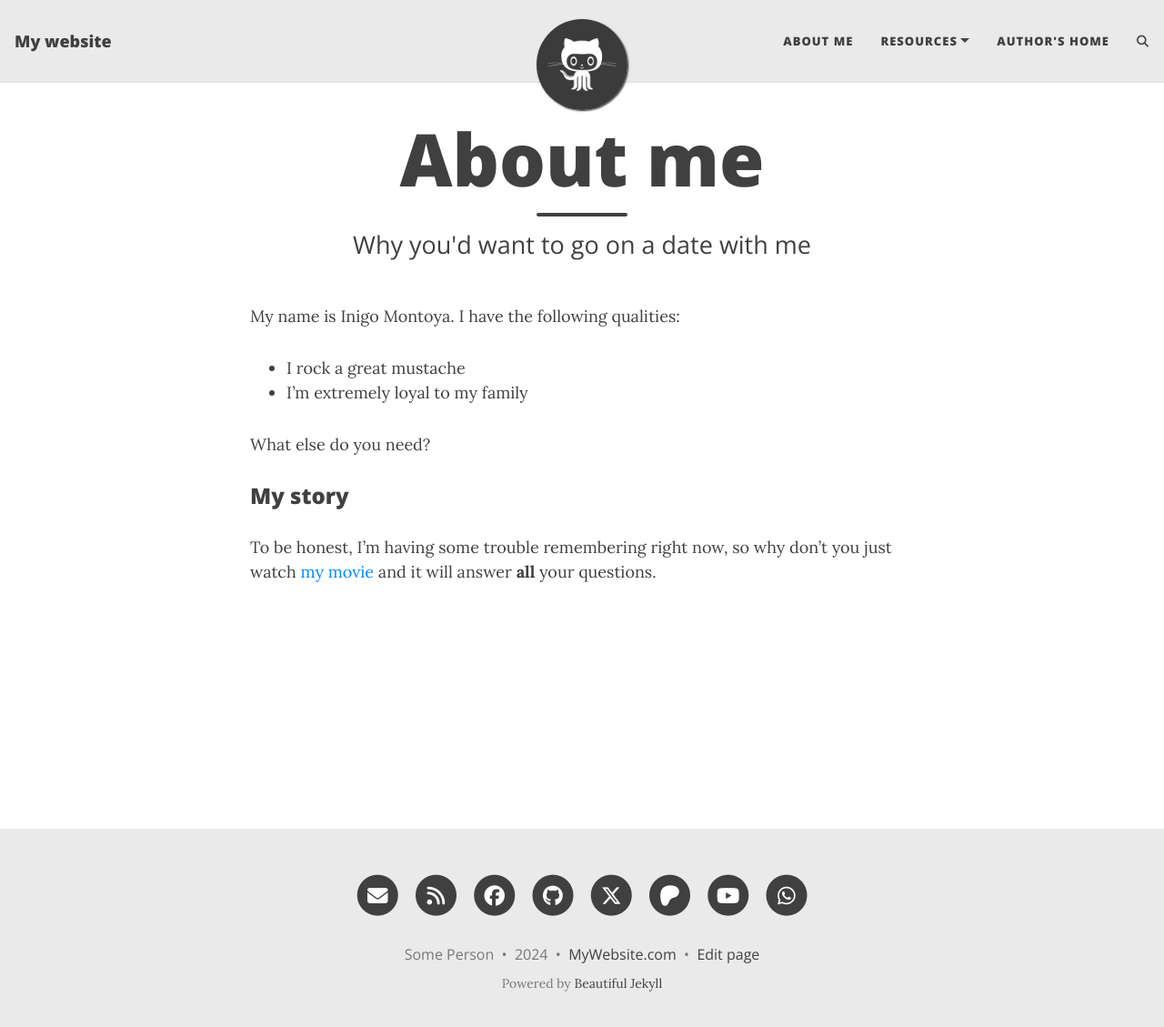
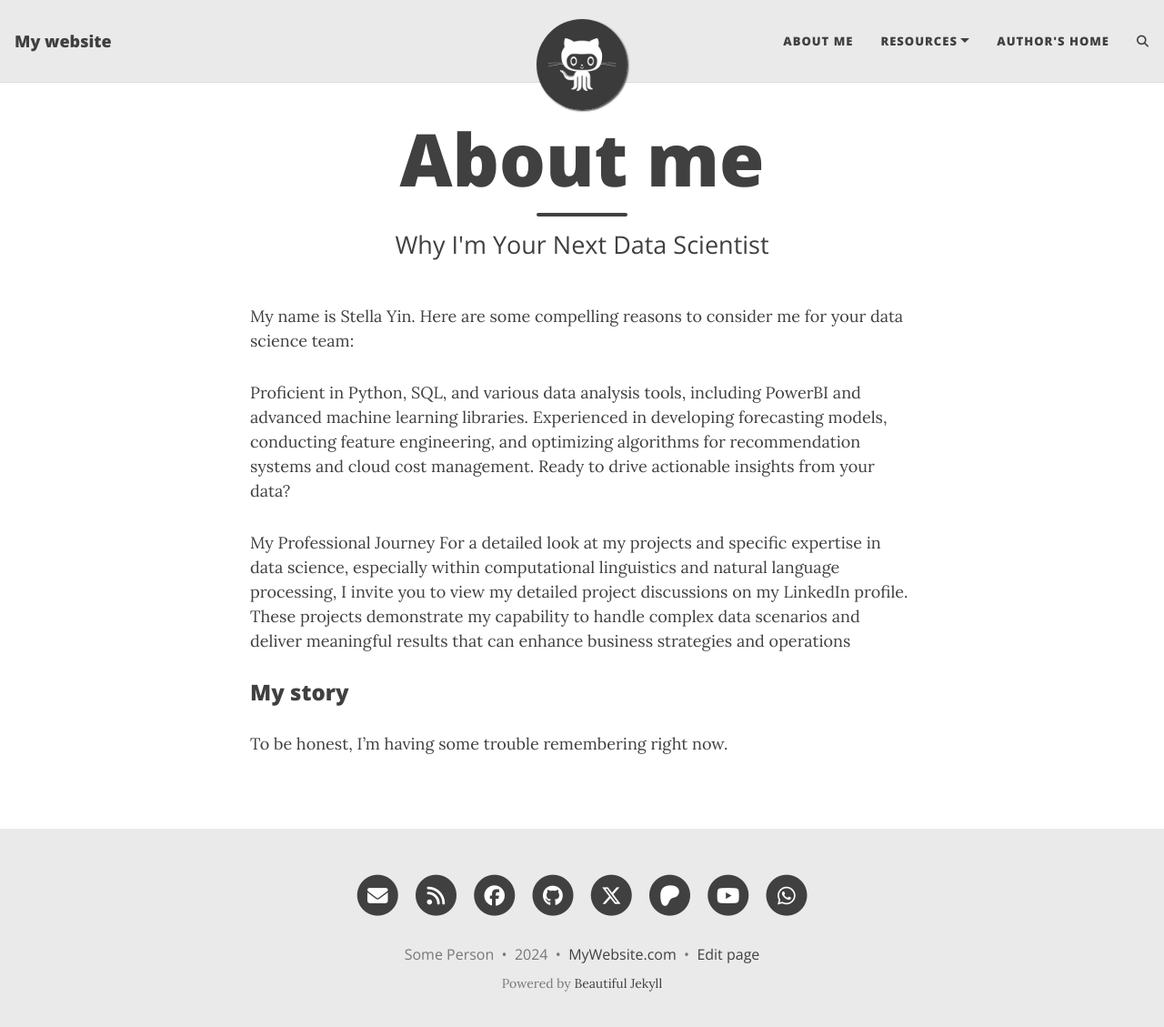
Before and after one commit to Stella-Yin/Stella-Yin.github.io, a Jekyll site: the page built from aboutme.md, in a window 1280 px wide and 1142 px high. Shown: the top 1129 px of the window at 91% size. Built offline with Jekyll 4.4.1, drawn with Linux system fonts in a browser that asks for light colours; comment, search, counter and statistics services are not loaded.

Commit message:
Update aboutme.md

```diff
--- a/aboutme.md
+++ b/aboutme.md
@@ -1,16 +1,18 @@
 ---
 layout: page
 title: About me
-subtitle: Why you'd want to go on a date with me
+subtitle: Why I'm Your Next Data Scientist
 ---
 
-My name is Inigo Montoya. I have the following qualities:
+My name is Stella Yin. Here are some compelling reasons to consider me for your data science team:
 
-- I rock a great mustache
-- I'm extremely loyal to my family
+Proficient in Python, SQL, and various data analysis tools, including PowerBI and advanced machine learning libraries.
+Experienced in developing forecasting models, conducting feature engineering, and optimizing algorithms for recommendation systems and cloud cost management.
+Ready to drive actionable insights from your data?
 
-What else do you need?
+My Professional Journey
+For a detailed look at my projects and specific expertise in data science, especially within computational linguistics and natural language processing, I invite you to view my detailed project discussions on my LinkedIn profile. These projects demonstrate my capability to handle complex data scenarios and deliver meaningful results that can enhance business strategies and operations
 
 ### My story
 
-To be honest, I'm having some trouble remembering right now, so why don't you just watch [my movie](https://en.wikipedia.org/wiki/The_Princess_Bride_%28film%29) and it will answer **all** your questions.
+To be honest, I'm having some trouble remembering right now.
```
